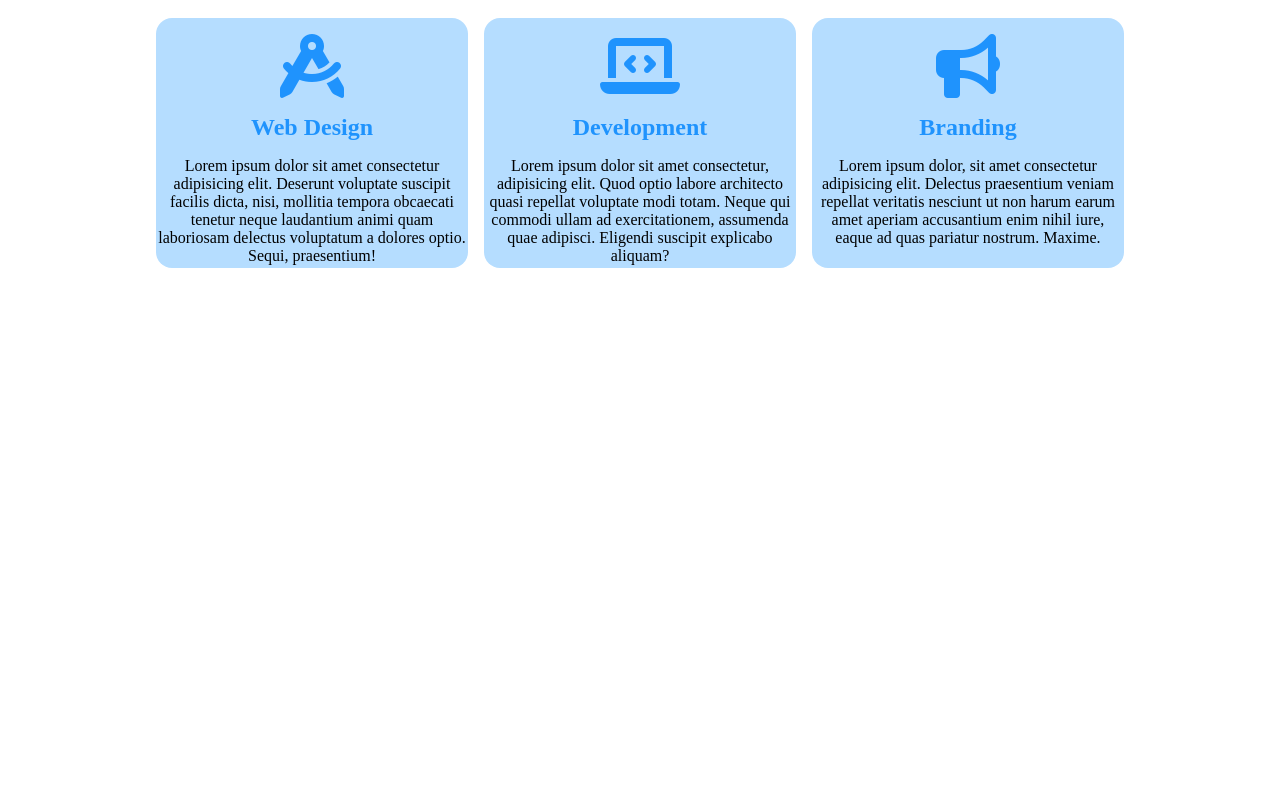
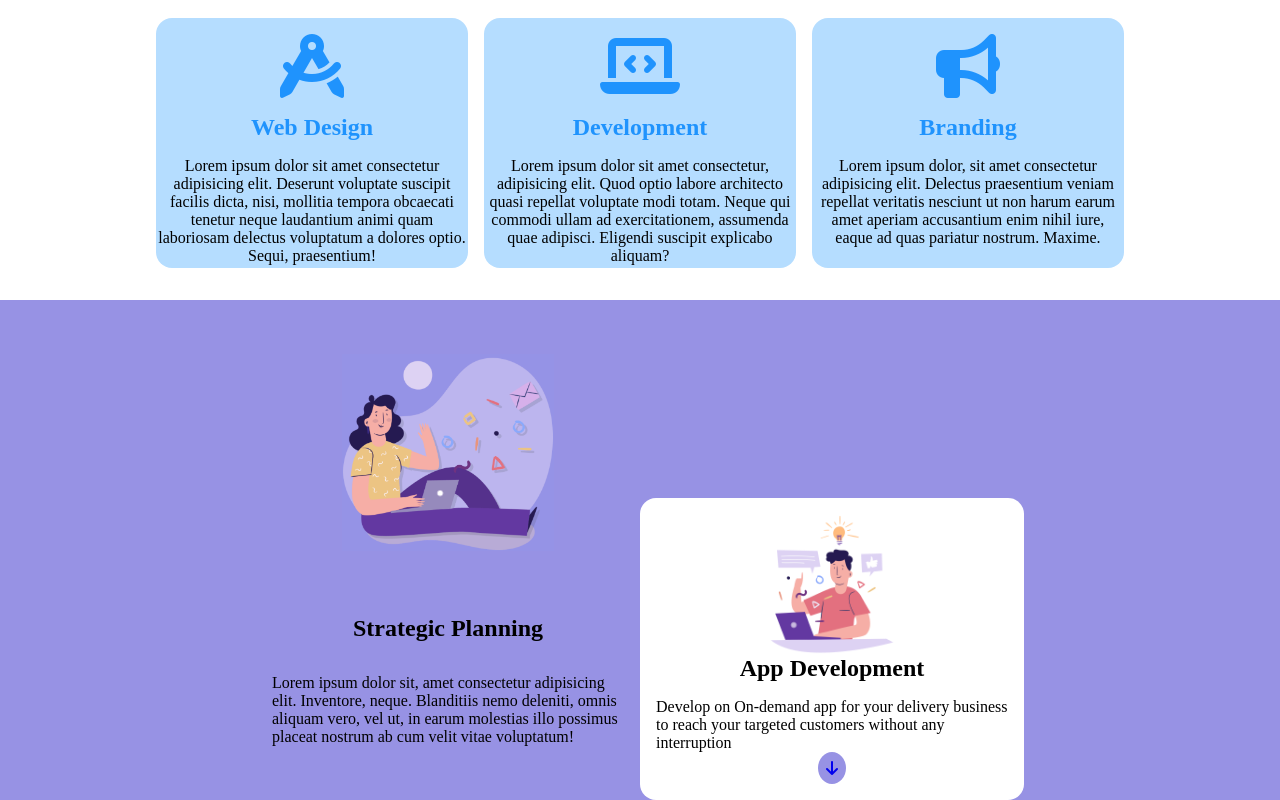
Before and after one commit to AlessioAbbati/htmlcss-responsive-layout, a plain HTML site: page index.html in a window 1280 px wide. Shown: the part 360-1160 px from the top of the page. Before the commit the page ends 800 px from the top, so only its background shows below. Drawn offline with Linux system fonts and the light colour scheme.

Commit message:
add section 2

```diff
--- a/assets/style.css
+++ b/assets/style.css
@@ -118,3 +118,47 @@ header {
 .cell-hero {
 	flex-basis: 66.6666%;
 }
+
+/* section-2 */
+
+.sec-2 {
+    background-color: #9792E4;
+}
+.sec-2 .container {
+    display: flex;
+    align-items: center;
+    max-width: 800px;
+    background-color: #9792E4;
+    height: 500px;
+}
+.plan {
+    flex-basis: calc(100% / 2);
+    padding-inline: 1rem;
+    display: flex;
+    flex-direction: column;
+    align-items: center;
+    padding-top: 1rem;
+    padding-bottom: 1rem;
+}
+.plan-1 img {
+    margin-bottom: 4rem;
+}
+.plan-1 h2 {
+    margin-bottom: 1rem;
+}
+.plan-2 {
+    background-color: white;
+    border-radius: 1rem;
+    align-self: flex-end;
+}
+.sec-2 .container .plan-1 img {
+    width: 60%;
+}
+.sec-2 .container .plan-2 img {
+    width: 40%;
+}
+.arrow {
+    padding: .5rem;
+    background-color: #9792E4;
+    border-radius: 100%;
+}
--- a/index.html
+++ b/index.html
@@ -25,6 +25,7 @@
     </header>
 
     <main>
+
         <section>
             <div class="container grid">
                 <div class="cells">
@@ -70,6 +71,25 @@
                 </div>
             </div>
         </section>
+
+        <section class="sec-2">
+            <div class="container">
+                <div class="plan plan-1">
+                    <img src="img/planning1.png" alt="">
+                    <h2>Strategic Planning</h2>
+                    <p>Lorem ipsum dolor sit, amet consectetur adipisicing elit. Inventore, neque. Blanditiis nemo deleniti, omnis aliquam vero, vel ut, in earum molestias illo possimus placeat nostrum ab cum velit vitae voluptatum!</p>
+                </div>
+                <div class="plan plan-2">
+                    <img src="img/planning2.png" alt="">
+                    <h2>App Development</h2>
+                    <p>Develop on On-demand app for your delivery business to reach your targeted customers without any interruption</p>
+                    <a href="#square"><i class="fa-solid fa-arrow-down arrow"></i></a>
+                </div>
+
+            </div>
+        </section>
+
+
     </main>
 </body>
 </html>
```
